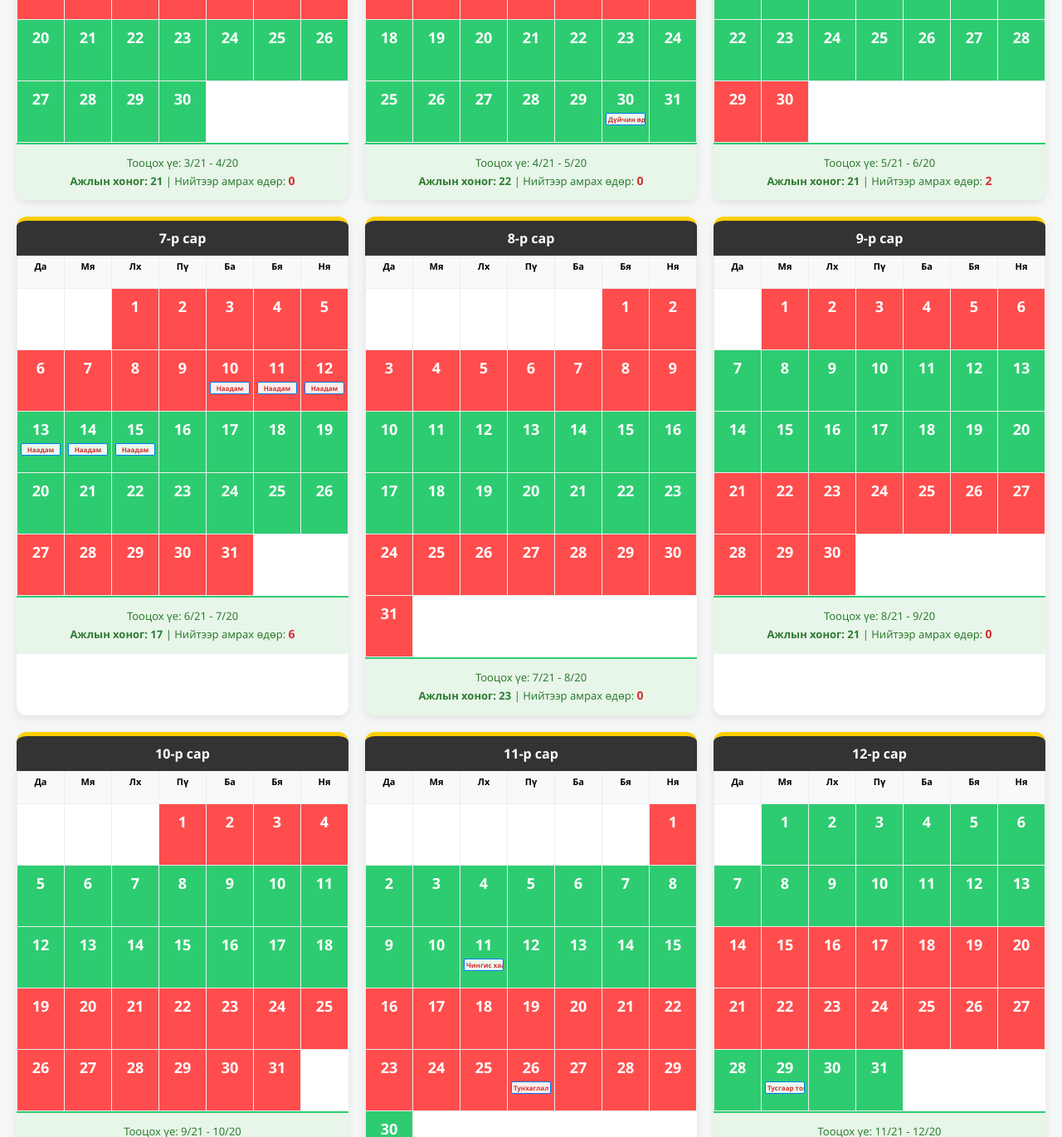
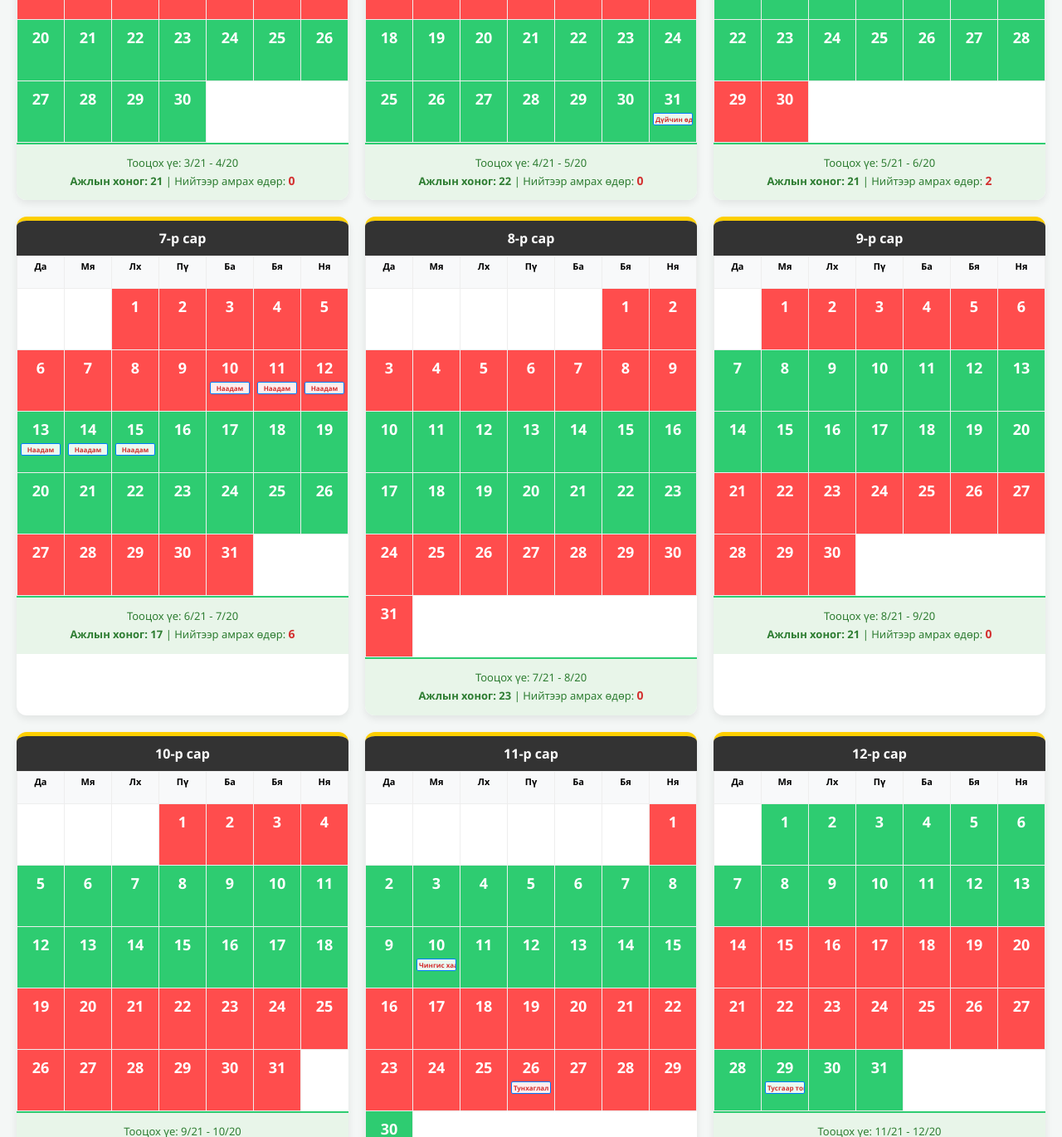
Before and after one commit to mgl8811/2026-, a plain HTML site: page index.html in a window 1280 px wide. Shown: the part 1060-2430 px from the top of the page at 83% size. Drawn offline with Linux system fonts and the light colour scheme.

Commit message:
Update index.html

```diff
--- a/index.html
+++ b/index.html
@@ -72,7 +72,7 @@
         "1-19": { name: "Шинийн 2", desc: "Цагаан сарын баяр үргэлжилнэ." },
         "1-20": { name: "Шинийн 3", desc: "Цагаан сарын баяр үргэлжилнэ." },
         "2-8": { name: "Мартын 8", desc: "Олон улсын эмэгтэйчүүдийн эрхийг хамгаалах өдөр." },
-        "4-30": { name: "Дүйчин өдөр", desc: "Бурхан багшийн мэндэлсэн, гэгээрсэн, нирваан дүрийг үзүүлсэн их баяр." },
+        "4-31": { name: "Дүйчин өдөр", desc: "Бурхан багшийн мэндэлсэн, гэгээрсэн, нирваан дүрийг үзүүлсэн их баяр." },
         "5-1": { name: "Хүүхдийн баяр", desc: "Олон улсын хүүхдийн эрхийг хамгаалах өдөр." },
         // НААДАМ: 7 сарын 10-наас 15-ны хооронд
         "6-10": { name: "Наадам", desc: "Үндэсний их баяр наадмын амралт." },
@@ -81,7 +81,7 @@
         "6-13": { name: "Наадам", desc: "Үндэсний их баяр наадам." },
         "6-14": { name: "Наадам", desc: "Үндэсний их баяр наадам." },
         "6-15": { name: "Наадам", desc: "Үндэсний их баяр наадмын амралт." },
-        "10-11": { name: "Чингис хаан", desc: "Их Эзэн Чингис хааны мэндэлсэн өдөр." },
+        "10-10": { name: "Чингис хаан", desc: "Их Эзэн Чингис хааны мэндэлсэн өдөр." },
         "10-26": { name: "Тунхаглал", desc: "Бүгд Найрамдах Улс тунхагласны баяр." },
         "11-29": { name: "Тусгаар тогтнол", desc: "Үндэсний эрх чөлөө, тусгаар тогтнолоо сэргээсэн өдөр." }
     };
```
